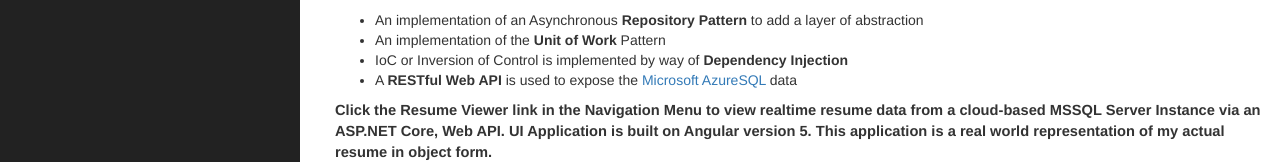
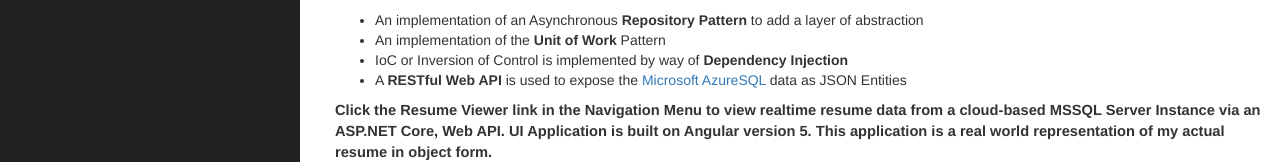
Before and after one commit to jreidell/ResumeApi, an Angular app in the folder RdlWebUI/ClientApp/: page / in a window 1280 px wide. Shown: the part 289-451 px from the top of the page. Built offline with nearby package versions, Linux system fonts and the light colour scheme.

Commit message:
simple text update

```diff
--- a/RdlWebUI/ClientApp/src/app/home/home.component.html
+++ b/RdlWebUI/ClientApp/src/app/home/home.component.html
@@ -13,7 +13,7 @@
   <li>An implementation of an Asynchronous <strong>Repository Pattern</strong> to add a layer of abstraction</li>
   <li>An implementation of the <strong>Unit of Work</strong> Pattern</li>
   <li>IoC or Inversion of Control is implemented by way of <strong>Dependency Injection</strong></li>
-  <li>A <strong>RESTful Web API</strong> is used to expose the <a href="https://azure.microsoft.com/en-us/services/sql-database/">Microsoft AzureSQL</a> data</li>
+  <li>A <strong>RESTful Web API</strong> is used to expose the <a href="https://azure.microsoft.com/en-us/services/sql-database/">Microsoft AzureSQL</a> data as JSON Entities</li>
 </ul>
 <p style="font-weight: bold;font-size: 11pt;">Click the Resume Viewer link in the Navigation Menu to view realtime resume data from a cloud-based MSSQL Server Instance via an ASP.NET Core, Web API. UI Application is built on Angular version 5. This application is a real world representation of my actual resume in object form.</p>
 <!--
```
